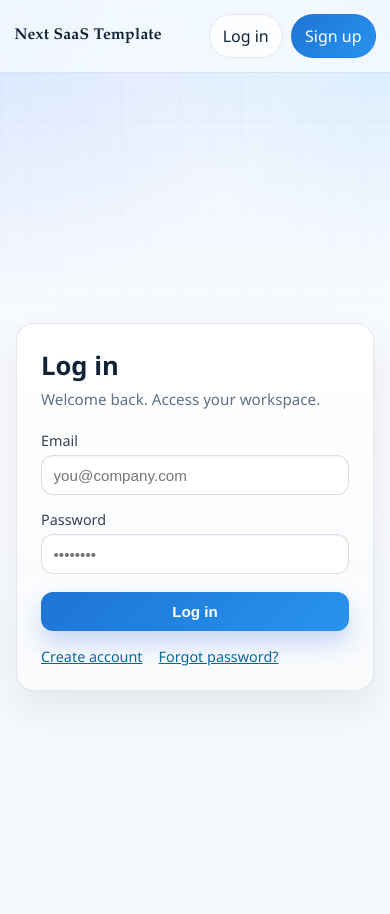
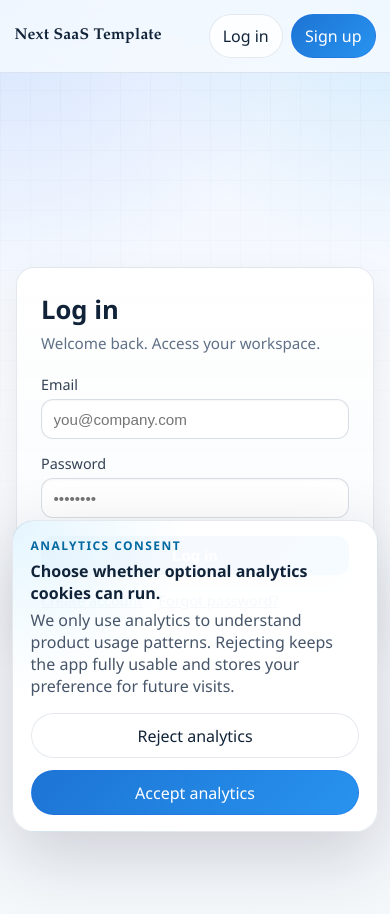
Before and after one commit to famerazak/next-saas-template, a Next.js app: page /login in a window 390 px wide. Shown: the top 914 px of the page. Built offline with nearby package versions, Linux system fonts and the light colour scheme; no server answers.

Commit message:
S65: add analytics consent banner

```diff
--- a/app/globals.css
+++ b/app/globals.css
@@ -66,7 +66,7 @@ body::before {
   min-height: 100vh;
   display: grid;
   place-items: center;
-  padding: 3.5rem 1rem 2rem;
+  padding: 3.5rem 1rem 9rem;
 }
 
 .auth-card {
@@ -2362,6 +2362,59 @@ body::before {
   backdrop-filter: blur(12px);
 }
 
+.cookie-consent-banner {
+  position: fixed;
+  right: 1rem;
+  bottom: 1rem;
+  z-index: 80;
+  display: flex;
+  align-items: end;
+  justify-content: space-between;
+  gap: 1rem;
+  width: min(32rem, calc(100vw - 2rem));
+  padding: 1rem 1.1rem;
+  border: 1px solid rgba(148, 163, 184, 0.24);
+  border-radius: 22px;
+  background:
+    radial-gradient(circle at top left, rgba(186, 230, 253, 0.38), transparent 36%),
+    rgba(255, 255, 255, 0.96);
+  box-shadow: 0 24px 70px rgba(15, 23, 42, 0.18);
+  pointer-events: none;
+}
+
+.cookie-consent-copy {
+  display: grid;
+  gap: 0.35rem;
+  max-width: 54rem;
+}
+
+.cookie-consent-copy strong {
+  color: var(--ink);
+  font-size: 1rem;
+}
+
+.cookie-consent-copy p {
+  margin: 0;
+  color: #475569;
+}
+
+.cookie-consent-eyebrow {
+  font-size: 0.75rem;
+  letter-spacing: 0.12em;
+  text-transform: uppercase;
+  color: #0369a1;
+  font-weight: 700;
+}
+
+.cookie-consent-actions {
+  display: flex;
+  align-items: center;
+  gap: 0.75rem;
+  flex-wrap: wrap;
+  justify-content: flex-end;
+  pointer-events: auto;
+}
+
 .public-nav,
 .app-topbar {
   display: flex;
@@ -2535,7 +2588,7 @@ body::before {
 
 .app-main {
   min-width: 0;
-  padding: 1.5rem clamp(1rem, 2vw, 2rem) 2rem;
+  padding: 1.5rem clamp(1rem, 2vw, 2rem) 9rem;
 }
 
 .app-main .page-shell {
@@ -2607,6 +2660,25 @@ body::before {
 
   .header-link-button {
     padding-inline: 0.82rem;
+  }
+
+  .cookie-consent-banner {
+    left: 0.75rem;
+    right: 0.75rem;
+    bottom: 0.75rem;
+    width: auto;
+    align-items: stretch;
+    flex-direction: column;
+  }
+
+  .cookie-consent-actions {
+    width: 100%;
+  }
+
+  .cookie-consent-actions .header-link-button {
+    flex: 1 1 12rem;
+    justify-content: center;
+    text-align: center;
   }
 
   .settings-header {
--- a/app/layout.tsx
+++ b/app/layout.tsx
@@ -1,6 +1,8 @@
 import "./globals.css";
 import type { Metadata } from "next";
 import type { ReactNode } from "react";
+import { CookieConsentBanner } from "@/components/cookie-consent-banner";
+import { getAnalyticsConsentFromCookies } from "@/lib/analytics/consent.server";
 
 export const metadata: Metadata = {
   title: "Next SaaS Template",
@@ -11,10 +13,15 @@ type RootLayoutProps = {
   children: ReactNode;
 };
 
-export default function RootLayout({ children }: RootLayoutProps) {
+export default async function RootLayout({ children }: RootLayoutProps) {
+  const analyticsConsent = await getAnalyticsConsentFromCookies();
+
   return (
     <html lang="en">
-      <body>{children}</body>
+      <body>
+        {children}
+        <CookieConsentBanner initialConsent={analyticsConsent} />
+      </body>
     </html>
   );
 }
--- /dev/null
+++ b/components/cookie-consent-banner.tsx
@@ -0,0 +1,55 @@
+"use client";
+
+import { useState } from "react";
+import {
+  buildAnalyticsConsentCookieValue,
+  type AnalyticsConsentState
+} from "@/lib/analytics/consent";
+
+type CookieConsentBannerProps = {
+  initialConsent: AnalyticsConsentState;
+};
+
+export function CookieConsentBanner({ initialConsent }: CookieConsentBannerProps) {
+  const [consent, setConsent] = useState<AnalyticsConsentState>(initialConsent);
+
+  if (consent !== "unknown") {
+    return null;
+  }
+
+  function applyConsent(nextConsent: Exclude<AnalyticsConsentState, "unknown">) {
+    document.cookie = buildAnalyticsConsentCookieValue(nextConsent);
+    setConsent(nextConsent);
+  }
+
+  return (
+    <aside className="cookie-consent-banner" data-testid="cookie-consent-banner" aria-label="Cookie consent">
+      <div className="cookie-consent-copy">
+        <span className="cookie-consent-eyebrow">Analytics consent</span>
+        <strong>Choose whether optional analytics cookies can run.</strong>
+        <p>
+          We only use analytics to understand product usage patterns. Rejecting keeps the app fully usable and stores
+          your preference for future visits.
+        </p>
+      </div>
+      <div className="cookie-consent-actions">
+        <button
+          type="button"
+          className="header-link-button"
+          data-testid="cookie-consent-reject"
+          onClick={() => applyConsent("rejected")}
+        >
+          Reject analytics
+        </button>
+        <button
+          type="button"
+          className="header-link-button header-link-button-primary"
+          data-testid="cookie-consent-accept"
+          onClick={() => applyConsent("accepted")}
+        >
+          Accept analytics
+        </button>
+      </div>
+    </aside>
+  );
+}
--- /dev/null
+++ b/lib/analytics/consent.server.ts
@@ -0,0 +1,7 @@
+import { cookies } from "next/headers";
+import { parseAnalyticsConsent, type AnalyticsConsentState, ANALYTICS_CONSENT_COOKIE } from "@/lib/analytics/consent";
+
+export async function getAnalyticsConsentFromCookies(): Promise<AnalyticsConsentState> {
+  const cookieStore = await cookies();
+  return parseAnalyticsConsent(cookieStore.get(ANALYTICS_CONSENT_COOKIE)?.value);
+}
--- /dev/null
+++ b/lib/analytics/consent.ts
@@ -0,0 +1,15 @@
+export const ANALYTICS_CONSENT_COOKIE = "analytics_consent";
+
+export type AnalyticsConsentState = "unknown" | "accepted" | "rejected";
+
+export function parseAnalyticsConsent(value: string | null | undefined): AnalyticsConsentState {
+  if (value === "accepted" || value === "rejected") {
+    return value;
+  }
+
+  return "unknown";
+}
+
+export function buildAnalyticsConsentCookieValue(state: Exclude<AnalyticsConsentState, "unknown">): string {
+  return `${ANALYTICS_CONSENT_COOKIE}=${state}; Path=/; Max-Age=${60 * 60 * 24 * 180}; SameSite=Lax`;
+}
```
Also changed, not shown: 4 other files (tests, documents, lock files or other folders).
